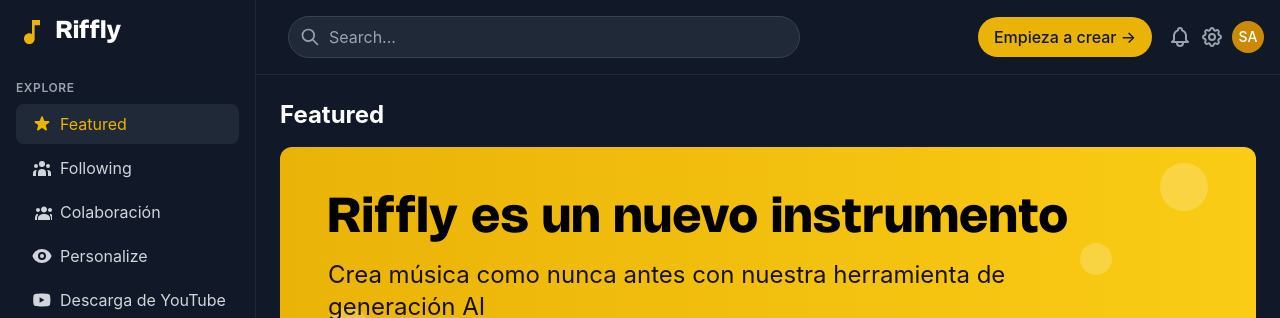
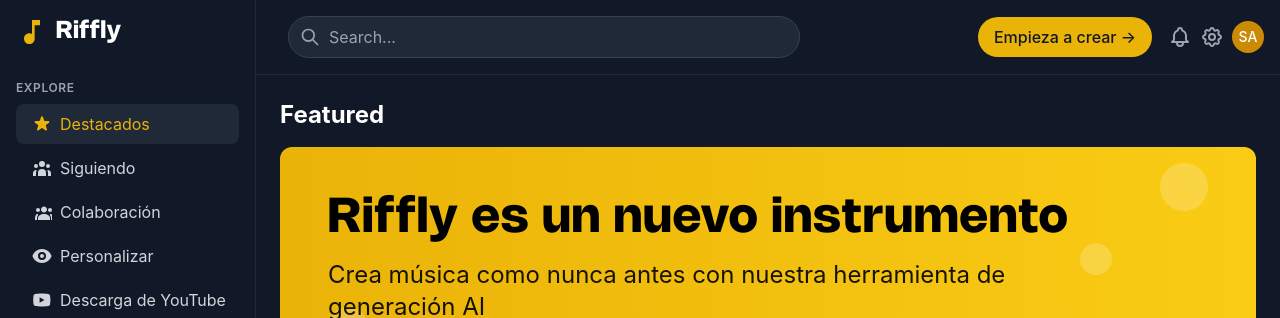
Before and after one commit to Znorlux/Riffly, an Angular app: page /dashboard in a window 1280 px wide. Shown: the top 318 px of the page. Built offline with nearby package versions, Linux system fonts and the light colour scheme; sample sign-in values are in the browser's storage.

Commit message:
Translate sidebar menu labels to Spanish

```diff
--- a/src/app/core/constants/app.constants.ts
+++ b/src/app/core/constants/app.constants.ts
@@ -27,14 +27,14 @@
   EXPLORE: [
     {
       id: 'featured',
-      label: 'Featured',
+      label: 'Destacados',
       icon: 'star',
       route: '/dashboard',
       active: true,
     },
     {
       id: 'following',
-      label: 'Following',
+      label: 'Siguiendo',
       icon: 'users',
       route: '/following',
       active: false,
@@ -48,7 +48,7 @@
     },
     {
       id: 'personalize',
-      label: 'Personalize',
+      label: 'Personalizar',
       icon: 'eye',
       route: '/personalize',
       active: false,
```
